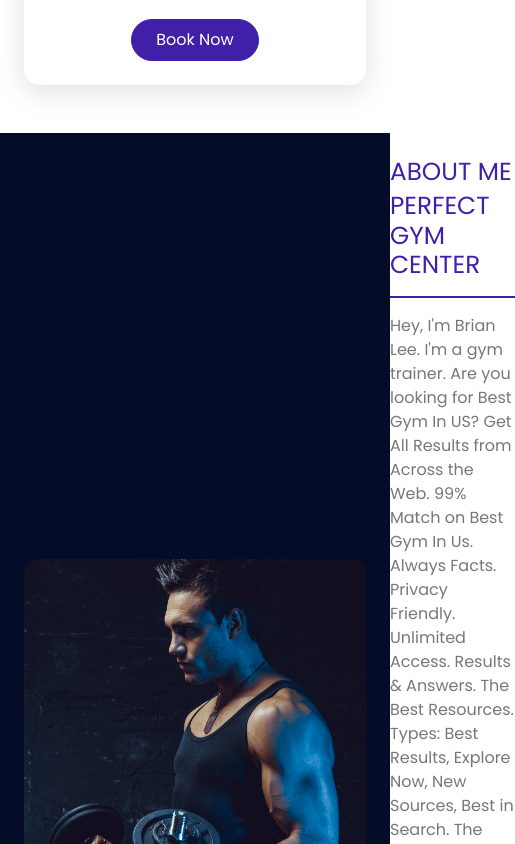
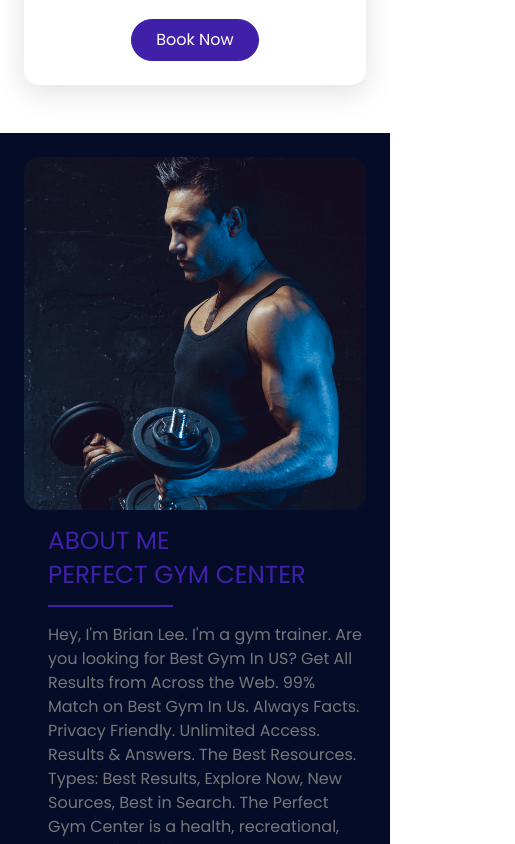
Before and after one commit to palakxdev/perfect-gym, a React (Create React App) app: page / in a window 390 px wide. Shown: the part 2120-2964 px from the top of the page, 515 px wide, since content can reach past the window. Built offline with nearby package versions, Linux system fonts and the light colour scheme; no server answers.

Commit message:
about section responsive improved

```diff
--- a/src/Pages/About/About.css
+++ b/src/Pages/About/About.css
@@ -15,12 +15,3 @@
     width: 125px;
     background-color: #4020a9;
 }
-
-@media screen and (min-width: 576px) and (max-width: 920px) {
-}
-
-@media screen and (min-width: 0px) and (max-width: 576px) {
-    .about-container {
-        flex-wrap: wrap;
-    }
-}
--- a/src/Pages/About/About.js
+++ b/src/Pages/About/About.js
@@ -4,34 +4,31 @@ import './About.css';
 
 const About = () => {
     return (
-        <>
-            <div className="about-container">
-                <div className="container d-flex align-items-center p-4">
-                    <img className="img-fluid" src={master} alt="" />
+        <section className="about-container">
+            <div className="container d-lg-flex align-items-center p-4">
+                <img className="img-fluid mb-lg-0 mb-3" src={master} alt="" />
                 <div className="ms-4">
                     <h2 className="mb-3">
                         {' '}
-                            <span className="d-block mb-1">ABOUT ME</span>{' '}
-                            PERFECT GYM CENTER
+                        <span className="d-block mb-1">ABOUT ME</span> PERFECT
+                        GYM CENTER
                     </h2>
                     <div className="about-hr"></div>
                     <p className="mt-3 lh-base">
-                            Hey, I'm Brian Lee. I'm a gym trainer. Are you
-                            looking for Best Gym In US? Get All Results from
-                            Across the Web. 99% Match on Best Gym In Us. Always
-                            Facts. Privacy Friendly. Unlimited Access. Results &
-                            Answers. The Best Resources. Types: Best Results,
-                            Explore Now, New Sources, Best in Search. The
-                            Perfect Gym Center is a health, recreational, and
-                            social facility geared towards exercise, sports, and
-                            other physical activities. It may be a for-profit
-                            commercial facility or a community- or
+                        Hey, I'm Brian Lee. I'm a gym trainer. Are you looking
+                        for Best Gym In US? Get All Results from Across the Web.
+                        99% Match on Best Gym In Us. Always Facts. Privacy
+                        Friendly. Unlimited Access. Results & Answers. The Best
+                        Resources. Types: Best Results, Explore Now, New
+                        Sources, Best in Search. The Perfect Gym Center is a
+                        health, recreational, and social facility geared towards
+                        exercise, sports, and other physical activities. It may
+                        be a for-profit commercial facility or a community- or
                         institutionally-supported center.
                     </p>
                 </div>
             </div>
-            </div>
-        </>
+        </section>
     );
 };
 
```
Lines whose indentation alone changed are shown as unchanged.
